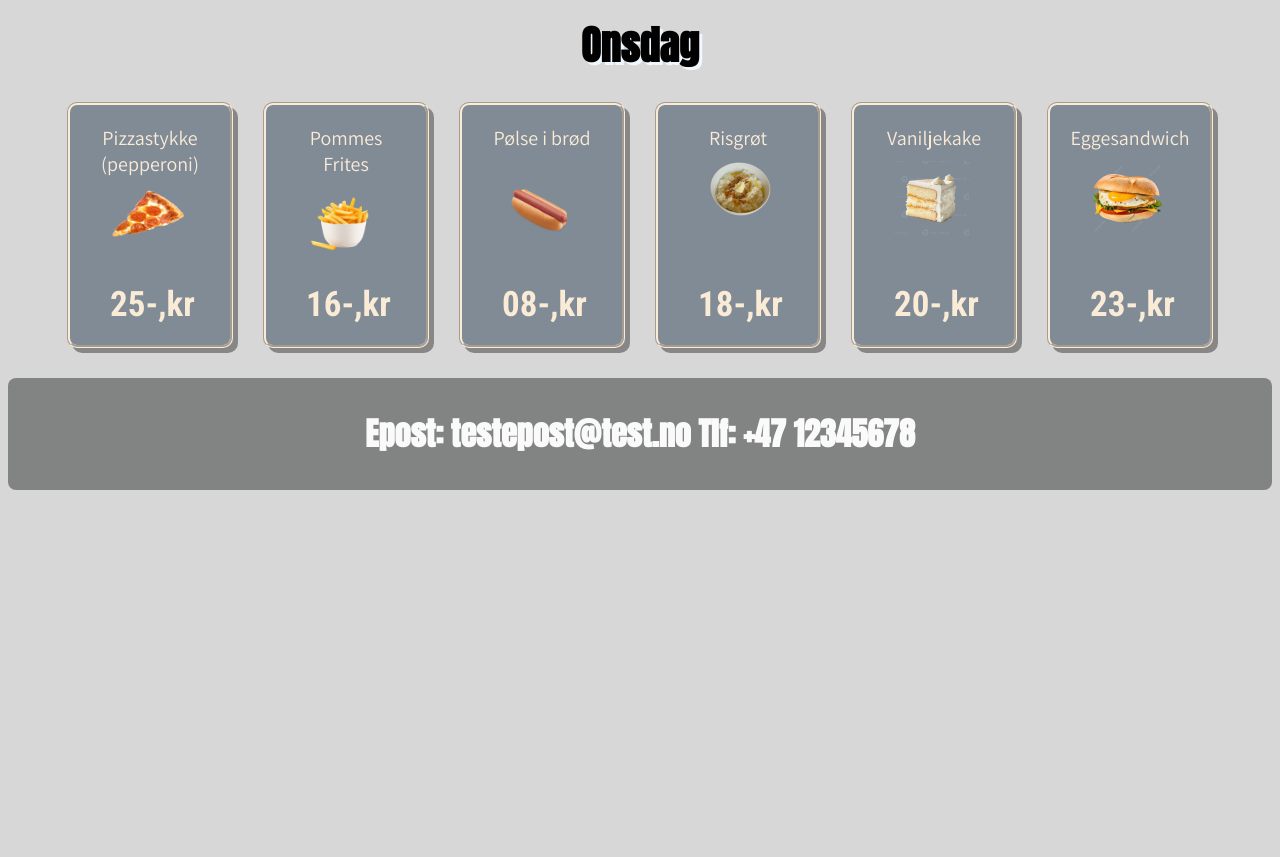
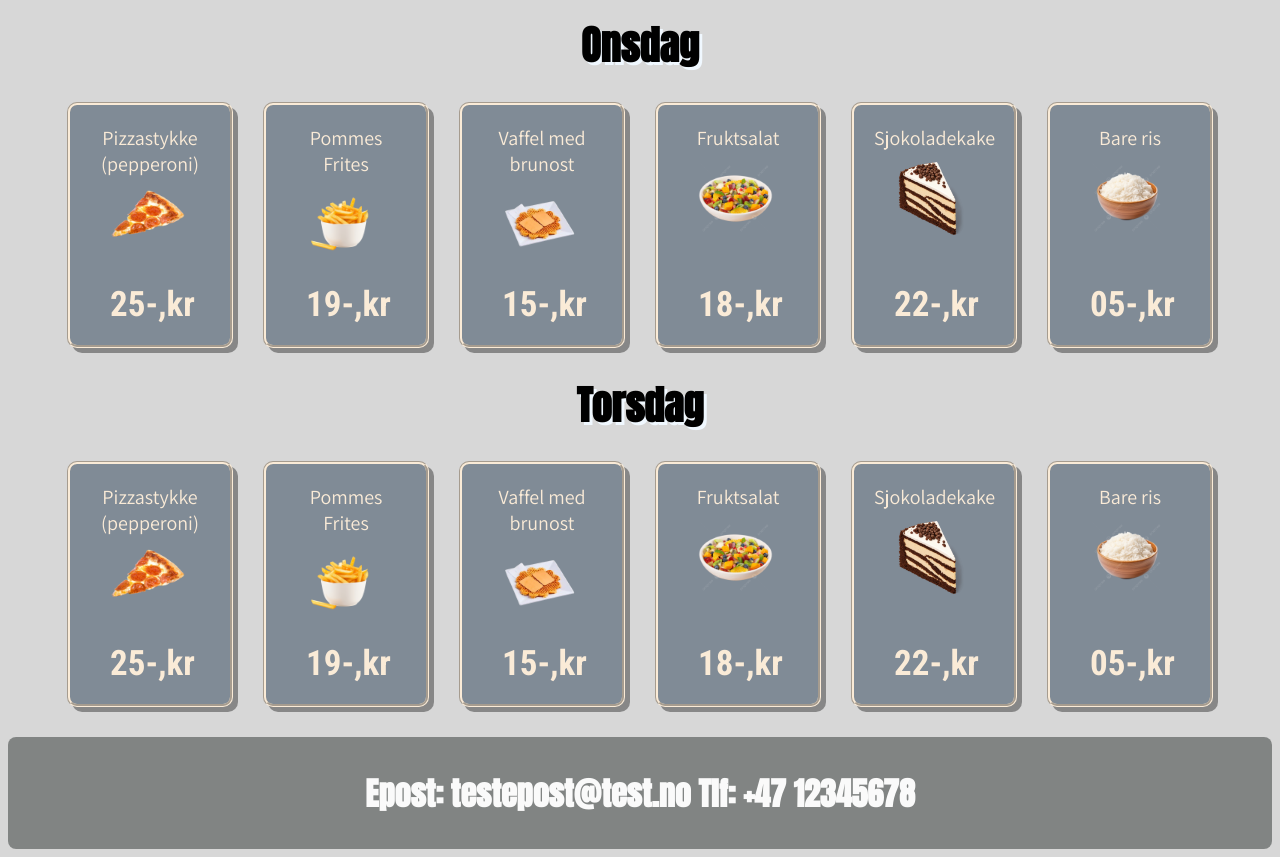
Before and after one commit to MohamedAbdirashid1/Kantine-nettside, a plain HTML site: page meny.html in a window 1280 px wide. Shown: the part 840-1697 px from the top of the page. Before the commit the page ends 1338 px from the top, so only its background shows below. Drawn offline with Linux system fonts and the light colour scheme; a web font is replaced by a local one.

Commit message:
ondsdag 02

```diff
--- a/meny.html
+++ b/meny.html
@@ -103,27 +103,62 @@
         <div>
             <p>Pommes Frites</p>
             <img src="bilder/pommesfrites.png">
-            <h1>16-,kr</h1>
+            <h1>19-,kr</h1>
         </div>
         <div>
-            <p>Pølse i brød</p>
-            <img src="/bilder/poelseibroed.png">
-            <h1>08-,kr</h1>
+            <p>Vaffel med brunost</p>
+            <img src="/bilder/vaffelmedbrunost.png">
+            <h1>15-,kr</h1>
         </div>
         <div>
-            <p>Risgrøt</p>
-            <img src="/bilder/risgroet.png">
+            <p>Fruktsalat</p>
+            <img src="/bilder/fruktsalat.png">
             <h1>18-,kr</h1>
         </div>
         <div>
-            <p>Vaniljekake</p>
-            <img src="/bilder/vaniljekake.png">
-            <h1>20-,kr</h1>
+            <p>Sjokoladekake</p>
+            <img src="/bilder/sjokoladekake.png">
+            <h1>22-,kr</h1>
         </div>
         <div>
-            <p>Eggesandwich</p>
-            <img src="/bilder/eggsanwich.png">
-            <h1>23-,kr</h1>
+            <p>Bare ris</p>
+            <img src="/bilder/ris.png">
+            <h1>05-,kr</h1>
+        </div>
+    </div>
+    <div class="menutitle">
+        <h1>Torsdag</h1>
+    </div>
+    <div class="matliste">
+        <div>
+            <p>Pizzastykke (pepperoni)</p>
+            <img src="bilder/pepperonipizza.png">
+            <h1>25-,kr</h1>
+        </div>
+        <div>
+            <p>Pommes Frites</p>
+            <img src="bilder/pommesfrites.png">
+            <h1>19-,kr</h1>
+        </div>
+        <div>
+            <p>Vaffel med brunost</p>
+            <img src="/bilder/vaffelmedbrunost.png">
+            <h1>15-,kr</h1>
+        </div>
+        <div>
+            <p>Fruktsalat</p>
+            <img src="/bilder/fruktsalat.png">
+            <h1>18-,kr</h1>
+        </div>
+        <div>
+            <p>Sjokoladekake</p>
+            <img src="/bilder/sjokoladekake.png">
+            <h1>22-,kr</h1>
+        </div>
+        <div>
+            <p>Bare ris</p>
+            <img src="/bilder/ris.png">
+            <h1>05-,kr</h1>
         </div>
     </div>
     <div class="footer">
```
Also changed, not shown: bilder/fruktsalat.png (added), bilder/ris.png (added), bilder/vaffelmedbrunost.png (added).
